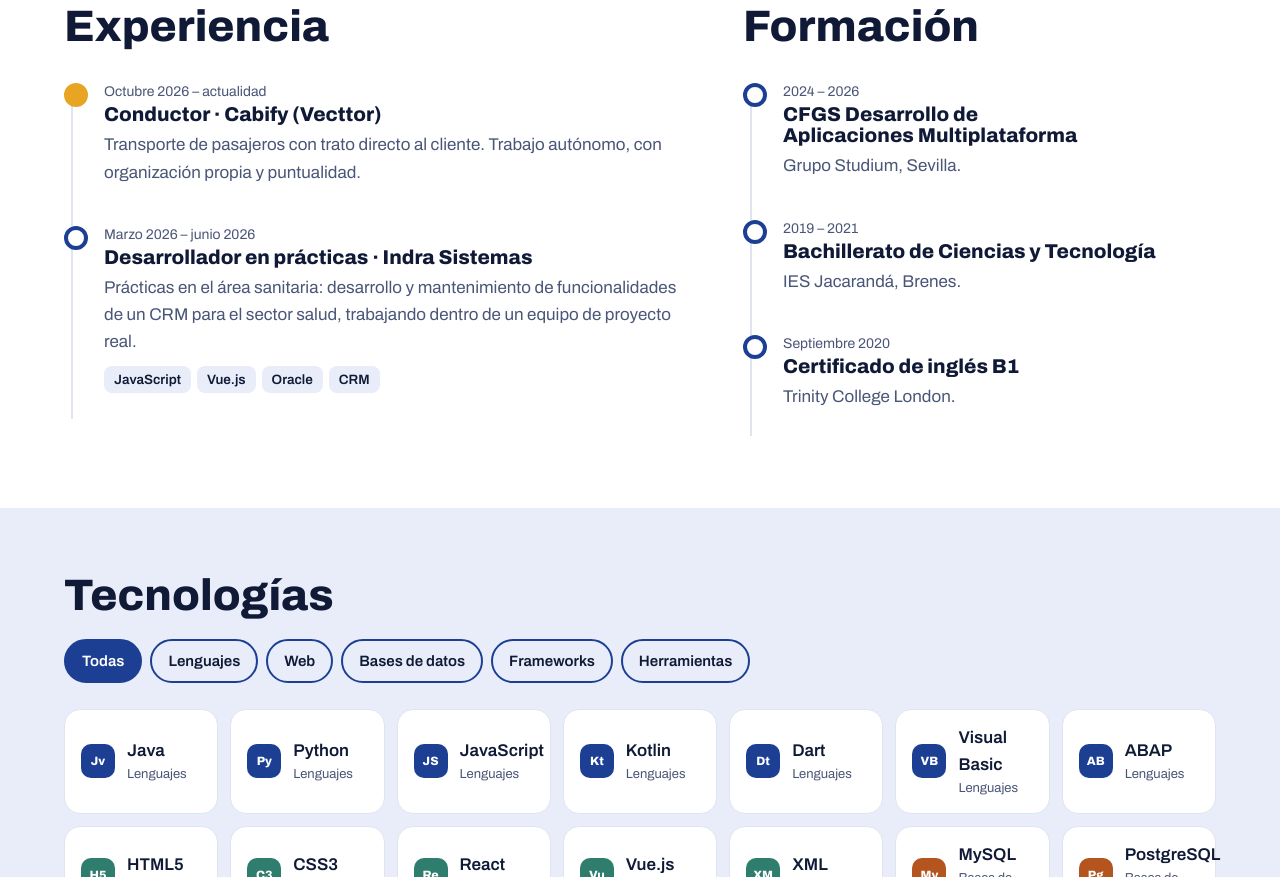
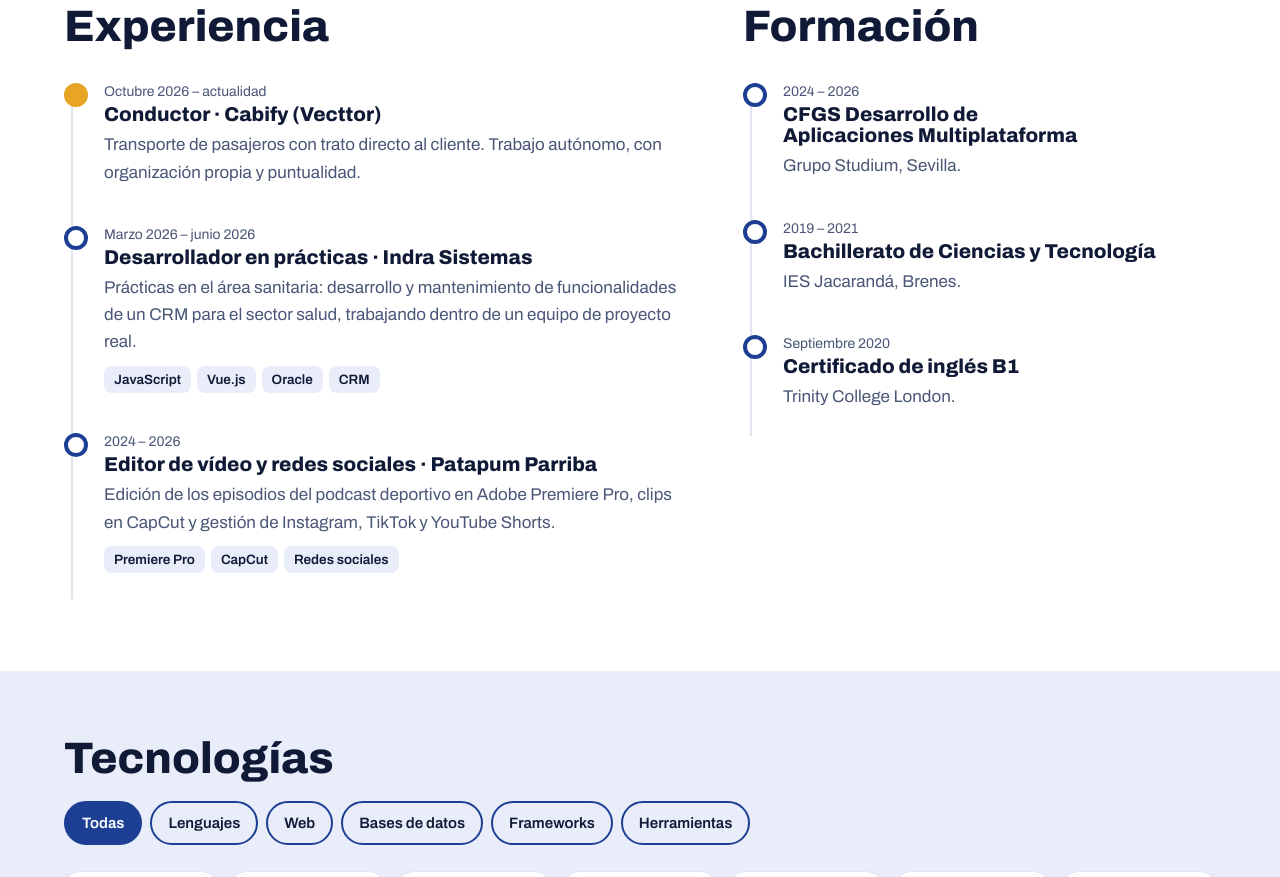
Before and after one commit to RafaMoreno10/RafaMoreno10.github.io, a plain HTML site: page index.html in a window 1280 px wide. Shown: the part 1324-2201 px from the top of the page. Drawn offline with Linux system fonts and the light colour scheme.

Commit message:
Add experience as video editor and social media manager
Added new experience entry for video editing and social media management.

```diff
--- a/index.html
+++ b/index.html
@@ -156,6 +156,10 @@ footer{background:var(--blue);color:#c9d4f3;font-size:14px;padding:0 max(5vw,18p
      <h3>Desarrollador en prácticas · Indra Sistemas</h3>
      <p>Prácticas en el área sanitaria: desarrollo y mantenimiento de funcionalidades de un CRM para el sector salud, trabajando dentro de un equipo de proyecto real.</p>
      <div class="tags"><span class="tag">JavaScript</span><span class="tag">Vue.js</span><span class="tag">Oracle</span><span class="tag">CRM</span></div></li>
+    <li><span class="when">2024 – 2026</span>
+     <h3>Editor de vídeo y redes sociales · Patapum Parriba</h3>
+     <p>Edición de los episodios del podcast deportivo en Adobe Premiere Pro, clips en CapCut y gestión de Instagram, TikTok y YouTube Shorts.</p>
+     <div class="tags"><span class="tag">Premiere Pro</span><span class="tag">CapCut</span><span class="tag">Redes sociales</span></div></li>
    </ol>
   </div>
   <div>
```
